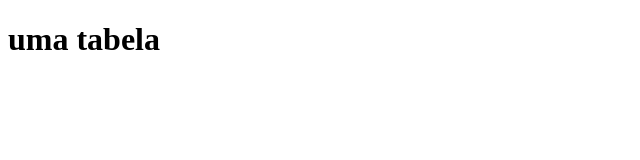
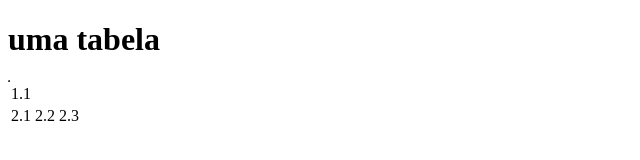
Before and after one commit to rokssanemarina/Juventude-digital, a plain HTML site: page tabela.html in a window 1280 px wide. Shown: the full height of the page, 0-640 px from the left. Drawn offline with Linux system fonts and the light colour scheme.

Commit message:
update de tabelinha
vai se ajeitando direitnho aqui

```diff
--- a/tabela.html
+++ b/tabela.html
@@ -5,6 +5,19 @@
 </head>
 <body>
   <h1>uma tabela</h1>
+  <table border='1'>
+  <table>
+  <tr>
+  <td>1.1</td>
+  </tr>
 
+  <tr>
+  <td>2.1</td>
+  <td>2.2</td>
+  <td>2.3</td>
+  </tr>
+
+
+  </table>
 </body>
 </html>
```
